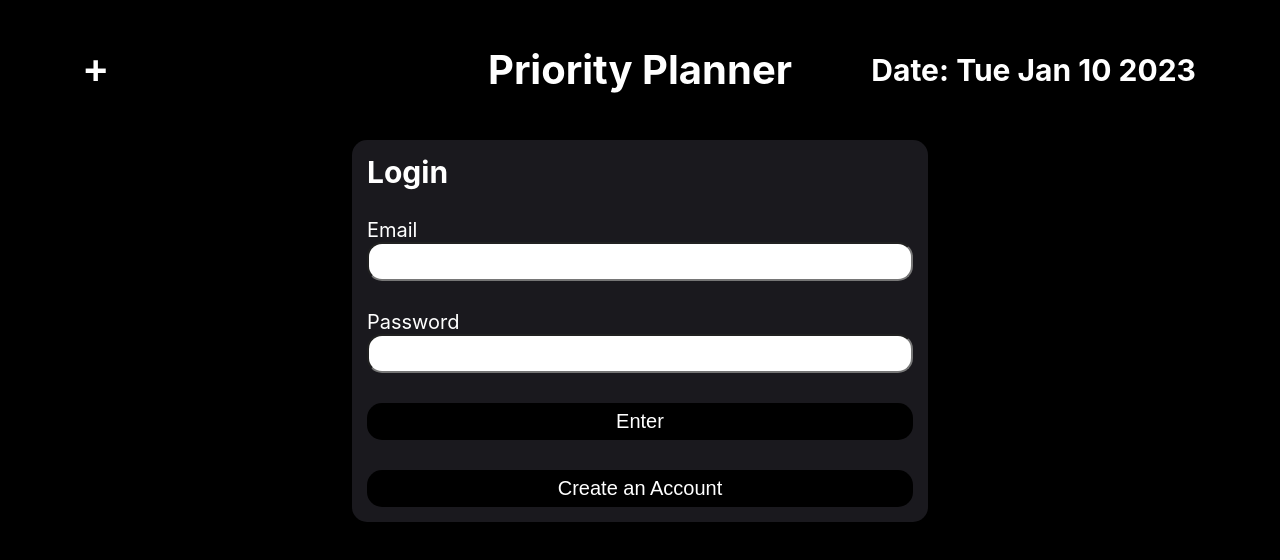
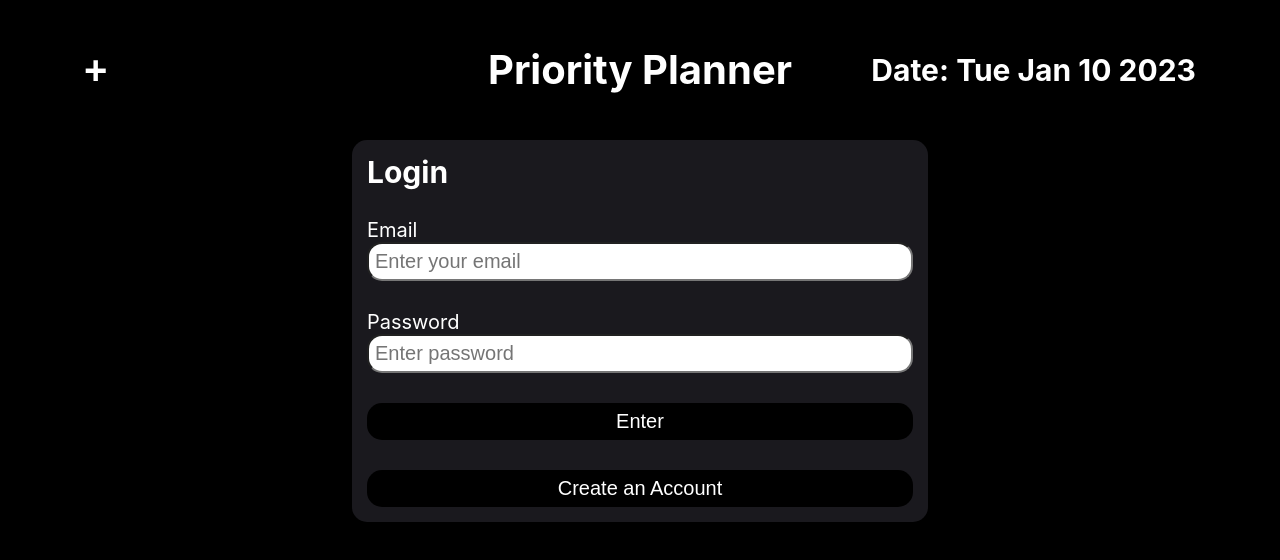
Before and after one commit to alvinwchou/priority-planner, a React (Create React App) app: page / in a window 1280 px wide. Shown: the top 560 px of the page. Built offline with nearby package versions, Linux system fonts and the light colour scheme; no server answers.

Commit message:
docs: :lipstick: added placeholder for inputs

```diff
--- a/src/pages/LoginRegister.jsx
+++ b/src/pages/LoginRegister.jsx
@@ -106,7 +106,7 @@ const LoginRegister = ({ userId }) => {
                         type="text"
                         name="name"
                         id="name"
-                        // placeholder="Enter your name"
+                        placeholder="Enter your name"
                         ref={registerNameRef}
                     /> */}
                 </div>
@@ -116,7 +116,7 @@ const LoginRegister = ({ userId }) => {
                         type="text"
                         name="email"
                         id="email"
-                        // placeholder="Enter your email"
+                        placeholder="Enter your email"
                         // ref={registerEmailRef}
                         onChange={handleChangeRegister}
                         value={registrationForm.email}
@@ -136,7 +136,7 @@ const LoginRegister = ({ userId }) => {
                         type="password"
                         name="passOne"
                         id="passOne"
-                        // placeholder="Enter password"
+                        placeholder="Enter password"
                         // ref={registerPassOneRef}
                         onChange={handleChangeRegister}
                         value={registrationForm.passOne}
@@ -155,7 +155,7 @@ const LoginRegister = ({ userId }) => {
                         type="password"
                         name="passTwo"
                         id="passTwo"
-                        // placeholder="Confirm password"
+                        placeholder="Confirm password"
                         // ref={registerPassTwoRef}
                         onChange={handleChangeRegister}
                         value={registrationForm.passTwo}
@@ -194,7 +194,7 @@ const LoginRegister = ({ userId }) => {
                         type="text"
                         name="email"
                         id="email"
-                        // placeholder="Enter your email"
+                        placeholder="Enter your email"
                         // ref={loginEmailRef}
                         onChange={handleChangeLogin}
                         value={loginForm.email}
@@ -214,7 +214,7 @@ const LoginRegister = ({ userId }) => {
                         type="password"
                         name="password"
                         id="password"
-                        // placeholder="Enter password"
+                        placeholder="Enter password"
                         // ref={loginPasswordRef}
                         onChange={handleChangeLogin}
                         value={loginForm.password}
```
